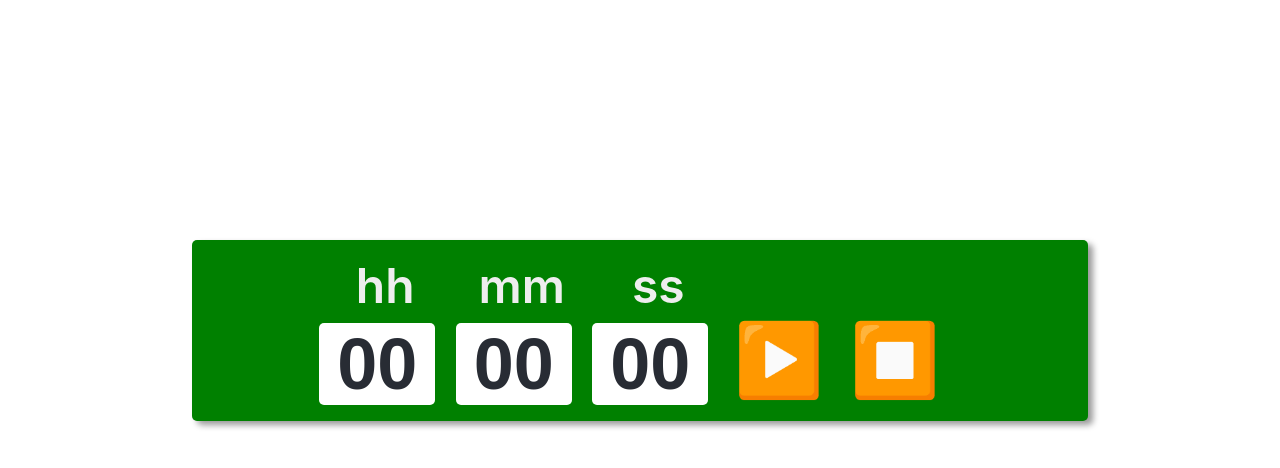
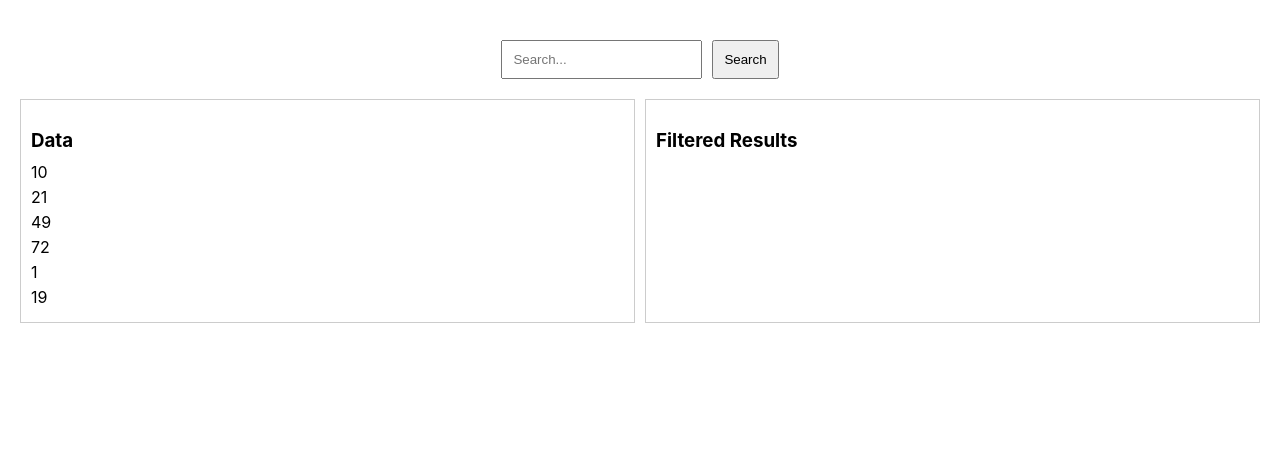
Before and after one commit to Praveen-Dsouza/React_Machine_Coding, a React (Create React App) app: page / in a window 1280 px wide. Shown: the top 468 px of the page. Built offline with nearby package versions, Linux system fonts and the light colour scheme.

Commit message:
FilterSearchResults

```diff
--- a/src/App.js
+++ b/src/App.js
@@ -1,5 +1,6 @@
 import "./App.css";
-import CountdownTimer from "./components/CountdownTimer";
+// import CountdownTimer from "./components/CountdownTimer";
+import FilterSearchResults from "./components/FilterSearchResults";
 // import Debouncing from './components/Debouncing';
 // import Pagination from './components/Pagination';
 
@@ -9,7 +10,8 @@ function App() {
       <div className="items-center">
         {/* <Debouncing/> */}
         {/* <Pagination/> */}
-        <CountdownTimer />
+        {/* <CountdownTimer /> */}
+        <FilterSearchResults/>
       </div>
     </div>
   );
--- /dev/null
+++ b/src/components/FilterSearchResults.jsx
@@ -0,0 +1,58 @@
+import React, { useState } from 'react';
+import '../styles/FilterSearchResults.css';
+
+const FilterSearchResults = () => {
+    const dummyjson = [
+        { id: 1, value: 10 },
+        { id: 1, value: 21 },
+        { id: 1, value: 49 },
+        { id: 1, value: 72 },
+        { id: 2, value: 1 },
+        { id: 3, value: 19 },
+    ]
+    const [searchQuery, setSearchQuery] = useState('');
+    const [results, setResults] = useState([]);
+    const [data] = useState(dummyjson);
+
+    const handleSearchQuery = () => {
+      if (searchQuery === '') {
+        setResults([]);
+        return;
+      }
+
+      const filteredResults = data.filter((item) => {
+        return item.value.toString().includes(searchQuery);
+      });
+      setResults(filteredResults);
+    };
+
+    return (
+      <div className='filter_search'>
+        <div className='search_bar'>
+          <input
+            type='text'
+            value={searchQuery}
+            onChange={(e) => setSearchQuery(e.target.value)}
+            placeholder='Search...'
+          />
+          <button onClick={handleSearchQuery}>Search</button>
+        </div>
+        <div className='data_container'>
+          <div className='original_data'>
+            <h3>Data</h3>
+            {data?.map((query) => (
+              <p key={query.id}>{query.value}</p>
+            ))}
+          </div>
+          <div className='filtered_results'>
+                <h3>Filtered Results</h3>
+                {(results?.length > 0) && (
+                  results.map((res) => <p key={res.id}>{res.value}</p>)
+                )}
+          </div>
+        </div>
+      </div>
+    );
+  };
+
+export default FilterSearchResults;
--- /dev/null
+++ b/src/styles/FilterSearchResults.css
@@ -0,0 +1,48 @@
+.filter_search {
+    margin: 20px;
+    width: 100%;
+  }
+
+.search_bar {
+    display: flex;
+    width: 100%;
+    justify-content: center;
+    margin: 20px 0;
+}
+
+input {
+    padding: 10px;
+    margin-right: 10px;
+}
+
+button {
+    padding: 10px;
+}
+
+.data_container {
+        display: flex;
+}
+
+.original_data,
+.filtered_results {
+    flex: 1;
+    padding: 10px;
+    border: 1px solid #ccc;
+    margin-right: 10px;
+}
+
+.filtered_results {
+    margin-right: 0;
+}
+
+h3 {
+    margin-bottom: 10px;
+}
+
+p {
+    margin: 5px 0;
+}
+
+p:empty {
+    display: none;
+}
```
